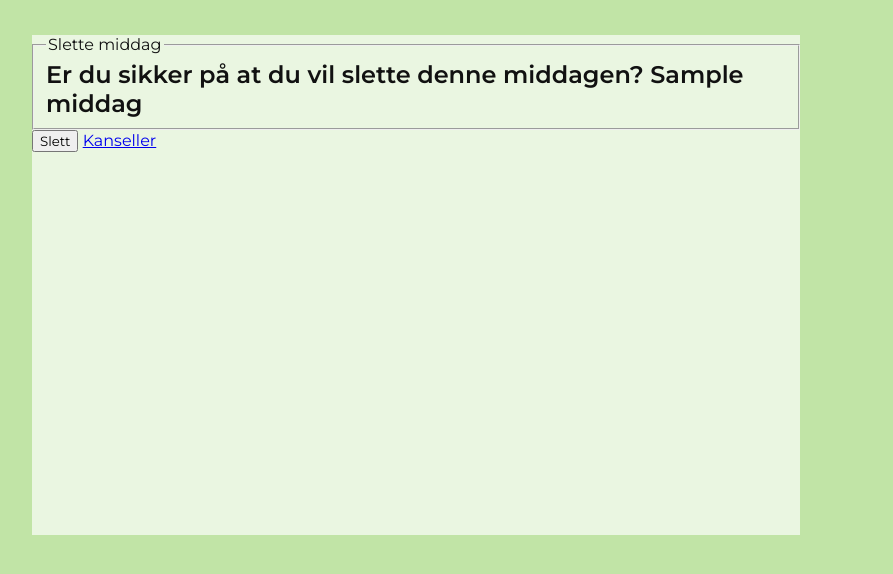
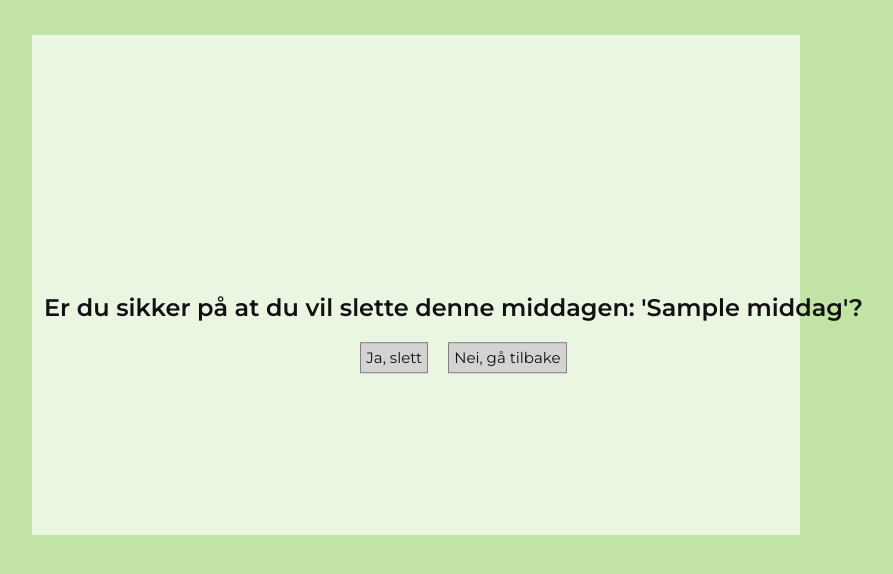
Before and after one commit to francinv/TDT4140-Middagsdeling, a Django app: page /home/middag/1/delete in a window 1280 px wide. Shown: the part 70-644 px from the top of the page, without its empty margins (224-1117 px from the left). Run offline with Django 3.2, Linux system fonts and the light colour scheme; a user stored in the database is signed in; tables that the repository leaves empty hold one stand-in row (values such as "Sample post"); some libraries are stand-ins or nearby versions.

Commit message:
Styled confirm-delete-form

```diff
--- a/APP/templates/APP/base.html
+++ b/APP/templates/APP/base.html
@@ -7,6 +7,7 @@
     <meta name="viewport" content="width=device-width, initial-scale=1.0">
     <link rel="stylesheet" type="text/css" href="{% static '/css/create-post.css' %}">
     <link rel="stylesheet" type="text/css" href="{% static '/css/middag_detail.css' %}">
+    <link rel="stylesheet" type="text/css" href="{% static '/css/middag_confirm_delete.css' %}">
     {% if title %}
         <title>Middagsdeling - {{ title }}</title>
     {% else %}
--- a/APP/templates/APP/middag_confirm_delete.html
+++ b/APP/templates/APP/middag_confirm_delete.html
@@ -2,15 +2,14 @@
 
 {% block content %}
     <div class="content-section">
-        <form method="POST">
+        <form id="confirmForm" method="POST">
             {% csrf_token %}
-            <fieldset class="form-group">
-                <legend class="border-bottom mb-4">Slette middag</legend>
-                <h2>Er du sikker på at du vil slette denne middagen? {{ object.title }}</h2>
+            <fieldset id="delete_legend" class="form-group">
+                <h2>Er du sikker på at du vil slette denne middagen: '{{ object.title }}'?</h2>
             </fieldset>
-            <div class="form-group">
-                <button class="btn btn-outline-info" type="submit">Slett</button>
-                <a class="btn btn-outline-secondary" href="{% url 'middag-detail' object.id %}">Kanseller</a>
+            <div id="confirmButtons-container">
+                <button class="confirmPage-buttons" class="btn btn-outline-info" type="submit">Ja, slett</button>
+                <a class="confirmPage-buttons" href="{% url 'middag-detail' object.id %}"><p>Nei, gå tilbake</p></a>
             </div>
         </form>
     </div>
--- /dev/null
+++ b/static/css/middag_confirm_delete.css
@@ -0,0 +1,31 @@
+#delete_legend { /* Kan evt. slås sammen med fieldset i register/login.css */
+    border: 0;
+}
+
+#confirmForm {
+    text-align: center;
+    position: absolute;
+    top: 50%;
+    -ms-transform: translateY(-50%);
+    transform: translateY(-50%);
+}
+
+#confirmButtons-container {
+    display: flex;
+    position: relative;
+    justify-content: center;
+    margin: 10px 0 0 0;
+}
+
+.confirmPage-buttons {
+    margin-left: 20px;
+    display: relative;
+    width: max-content;
+    padding: 5px;
+    text-decoration: none;
+    text-align: center;
+    background-color: lightgrey;
+    border: 0.2px solid grey;
+    color: rgb(17, 17, 17);
+    font-size: 15px;
+}
--- a/static/css/middag_detail.css
+++ b/static/css/middag_detail.css
@@ -3,7 +3,6 @@
     height: 500px;
     width: 60%;
     margin: 35px auto;
-
 }
 
 .media-body {
--- a/static/js/create-post.js
+++ b/static/js/create-post.js
@@ -12,7 +12,7 @@ function addPlaceholder(){
     var address = document.getElementById('id_address');
     var postnr = document.getElementById('id_postnr');
     var poststed = document.getElementById('id_poststed');
-    address.placeholder = "Eksempelveien 1";
+    //address.placeholder = "Eksempelveien 1";
 }
 
 addPlaceholder()
```
